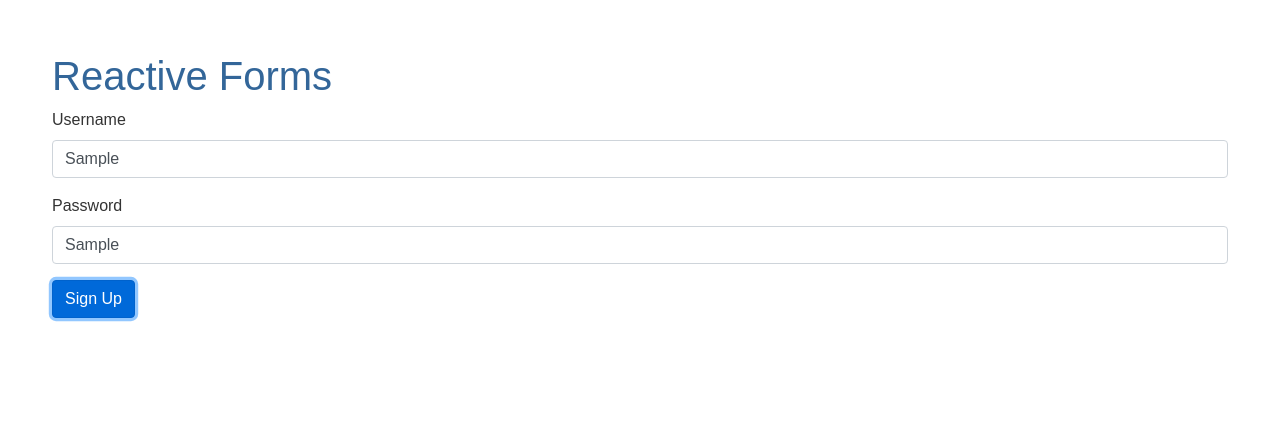
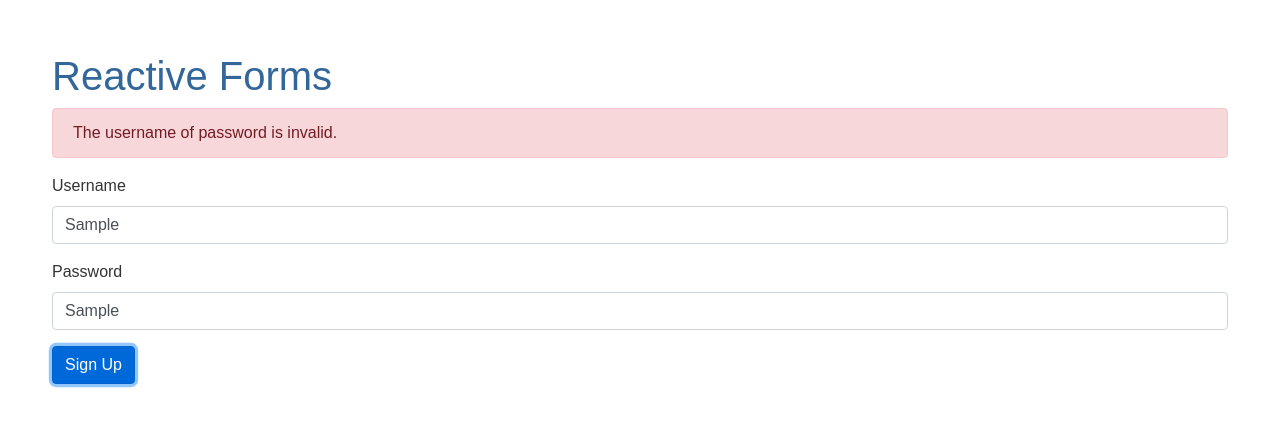
Before and after one commit to mdzobayer/angular-hello-world, an Angular app: page / in a window 1280 px wide. Both pictures are taken after typing "Sample", "Sample" into the empty fields and a click on the button "Sign Up". Shown: the top 426 px of the page. Built offline with nearby package versions, Linux system fonts and the light colour scheme.

Commit message:
Add form validation input upon submit

```diff
--- a/src/app/signup-form/signup-form.component.html
+++ b/src/app/signup-form/signup-form.component.html
@@ -1,4 +1,7 @@
-<form [formGroup]="form">
+<form [formGroup]="form" (ngSubmit)="login()">
+    <div *ngIf="form.errors" class="alert alert-danger">
+        The username of password is invalid.
+    </div>
     <div class="form-group">
         <label for="username">Username</label>
         <input
--- a/src/app/signup-form/signup-form.component.ts
+++ b/src/app/signup-form/signup-form.component.ts
@@ -20,4 +20,16 @@
   get username() {
     return this.form.get('username');
   }
+
+  login() {
+    // let isValid = authService.login(this.form.value);
+    // if (!isValid) {
+    //   this.form.setErrors({
+    //     invalidLogin: true
+    //   });
+    // }
+    this.form.setErrors({
+      invalidLogin: true
+    });
+  }
 }
```
